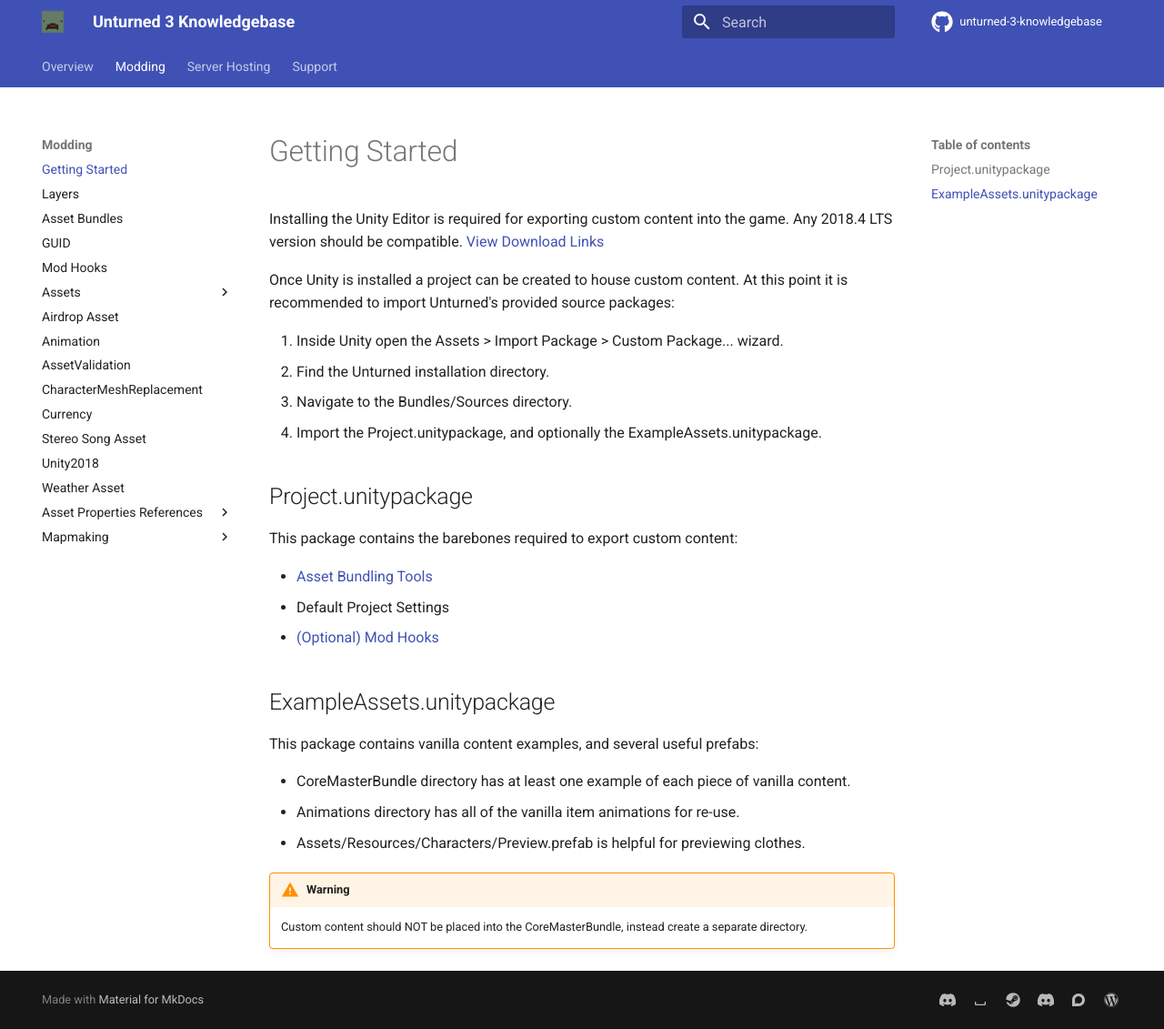
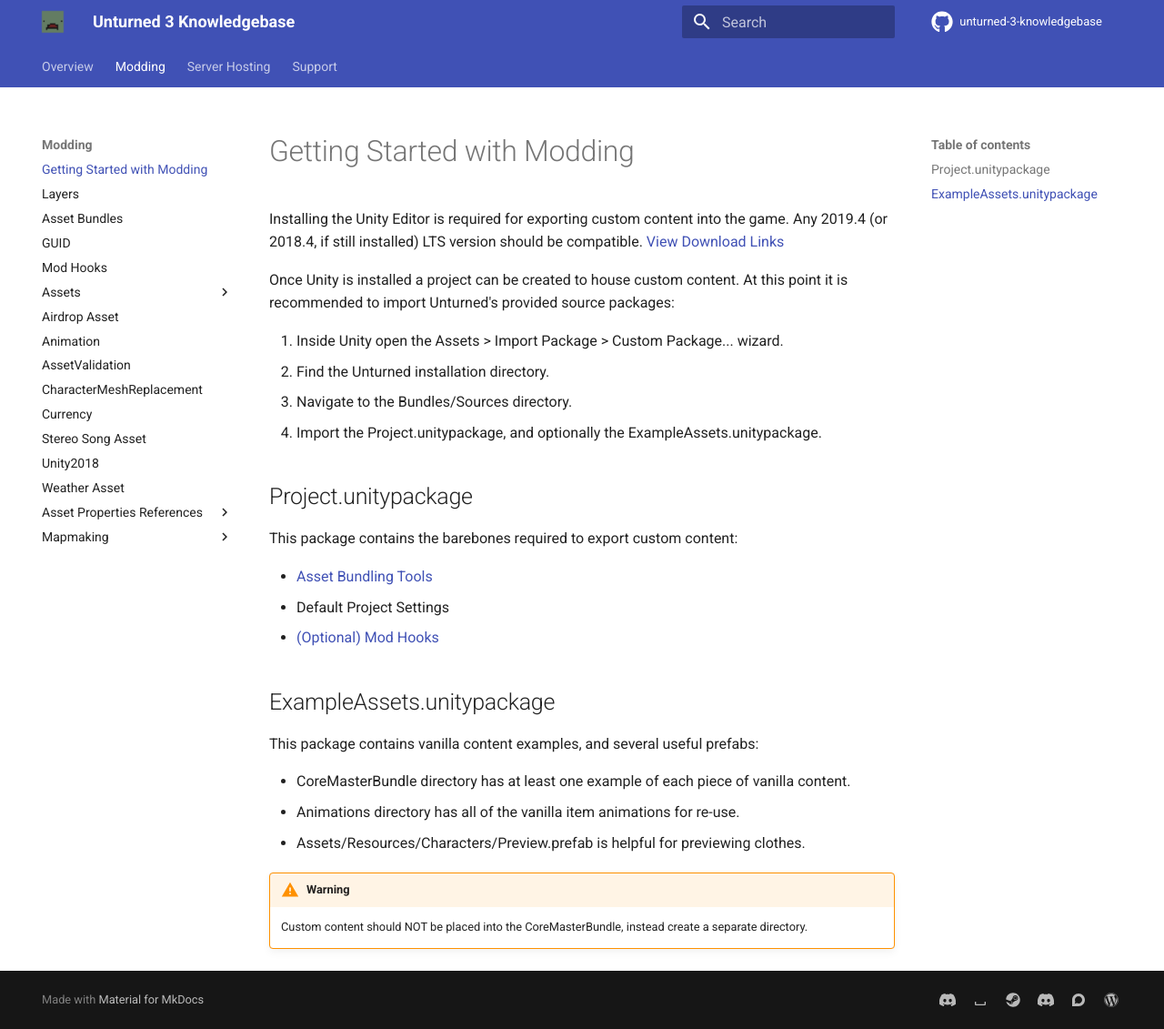
Before and after one commit to unturned-info/unturned-3-knowledgebase, an MkDocs documentation site: the page built from docs/Modding/GettingStarted.md, in a window 1280 px wide and 1131 px high. Shown: the whole window at 91% size. Built offline with MkDocs 1.6.1 and Material for MkDocs 9.7.7, drawn with Linux system fonts in a browser that asks for light colours; comment, search, counter and statistics services are not loaded.

Commit message:
Updates getting started page to unity 2019

```diff
--- a/docs/Modding/GettingStarted.md
+++ b/docs/Modding/GettingStarted.md
@@ -1,6 +1,6 @@
-# Getting Started
+# Getting Started with Modding
 
-Installing the Unity Editor is required for exporting custom content into the game. Any 2018.4 LTS version should be compatible. [View Download Links](https://unity3d.com/unity/qa/lts-releases?version=2018.4)
+Installing the Unity Editor is required for exporting custom content into the game. Any 2019.4 (or 2018.4, if still installed) LTS version should be compatible. [View Download Links](https://unity3d.com/unity/qa/lts-releases?version=2019.4)
 
 Once Unity is installed a project can be created to house custom content. At this point it is recommended to import Unturned's provided source packages:
 
```
